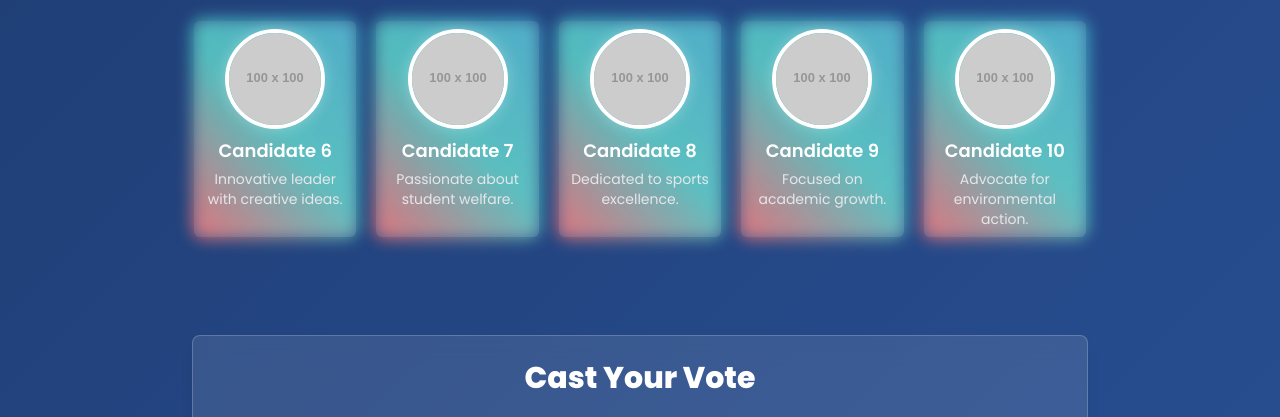
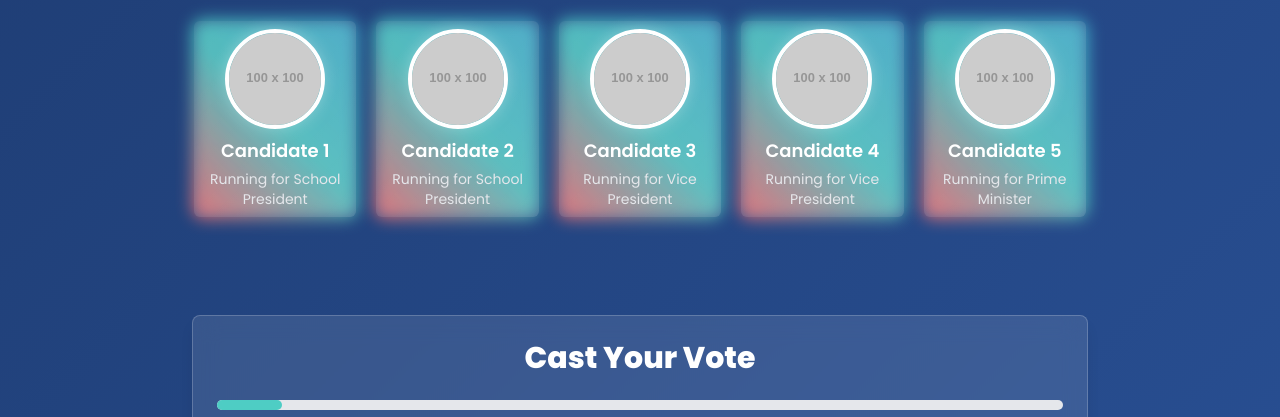
Before and after one commit to devvvvv7/candidates, a plain HTML site: page index.html in a window 1280 px wide. Shown: the part 365-782 px from the top of the page. Drawn offline with nearby package versions, Linux system fonts and the light colour scheme; placeholder pictures from the web are drawn by us.

Commit message:
Update index.html

```diff
--- a/index.html
+++ b/index.html
@@ -166,30 +166,31 @@
         <h2 class="text-3xl font-bold text-center text-white mb-6">Meet Your Candidates</h2>
         <div class="grid grid-cols-1 sm:grid-cols-3 md:grid-cols-5 gap-4 mb-12">
             <div class="candidate-intro text-center p-2 rounded-lg">
-                <img src="https://placehold.co/100x100?text=Candidate6" alt="Candidate 6" class="candidate-img mx-auto">
-                <h3 class="text-lg font-semibold mt-2 text-white">Candidate 6</h3>
-                <p class="text-sm text-gray-200 mt-1">Innovative leader with creative ideas.</p>
+                <img src="https://placehold.co/100x100?text=Candidate1" alt="Candidate 1" class="candidate-img mx-auto">
+                <h3 class="text-lg font-semibold mt-2 text-white">Candidate 1</h3>
+                <p class="text-sm text-gray-200 mt-1">Running for School President</p>
             </div>
             <div class="candidate-intro text-center p-2 rounded-lg">
-                <img src="https://placehold.co/100x100?text=Candidate7" alt="Candidate 7" class="candidate-img mx-auto">
-                <h3 class="text-lg font-semibold mt-2 text-white">Candidate 7</h3>
-                <p class="text-sm text-gray-200 mt-1">Passionate about student welfare.</p>
+                <img src="https://placehold.co/100x100?text=Candidate2" alt="Candidate 2" class="candidate-img mx-auto">
+                <h3 class="text-lg font-semibold mt-2 text-white">Candidate 2</h3>
+                <p class="text-sm text-gray-200 mt-1">Running for School President</p>
             </div>
             <div class="candidate-intro text-center p-2 rounded-lg">
-                <img src="https://placehold.co/100x100?text=Candidate8" alt="Candidate 8" class="candidate-img mx-auto">
-                <h3 class="text-lg font-semibold mt-2 text-white">Candidate 8</h3>
-                <p class="text-sm text-gray-200 mt-1">Dedicated to sports excellence.</p>
+                <img src="https://placehold.co/100x100?text=Candidate3" alt="Candidate 3" class="candidate-img mx-auto">
+                <h3 class="text-lg font-semibold mt-2 text-white">Candidate 3</h3>
+                <p class="text-sm text-gray-200 mt-1">Running for Vice President</p>
             </div>
             <div class="candidate-intro text-center p-2 rounded-lg">
-                <img src="https://placehold.co/100x100?text=Candidate9" alt="Candidate 9" class="candidate-img mx-auto">
-                <h3 class="text-lg font-semibold mt-2 text-white">Candidate 9</h3>
-                <p class="text-sm text-gray-200 mt-1">Focused on academic growth.</p>
+                <img src="https://placehold.co/100x100?text=Candidate4" alt="Candidate 4" class="candidate-img mx-auto">
+                <h3 class="text-lg font-semibold mt-2 text-white">Candidate 4</h3>
+                <p class="text-sm text-gray-200 mt-1">Running for Vice President</p>
             </div>
             <div class="candidate-intro text-center p-2 rounded-lg">
-                <img src="https://placehold.co/100x100?text=Candidate10" alt="Candidate 10" class="candidate-img mx-auto">
-                <h3 class="text-lg font-semibold mt-2 text-white">Candidate 10</h3>
-                <p class="text-sm text-gray-200 mt-1">Advocate for environmental action.</p>
+                <img src="https://placehold.co/100x100?text=Candidate5" alt="Candidate 5" class="candidate-img mx-auto">
+                <h3 class="text-lg font-semibold mt-2 text-white">Candidate 5</h3>
+                <p class="text-sm text-gray-200 mt-1">Running for Prime Minister</p>
             </div>
+            <!-- Add more candidates as needed for other positions -->
         </div>
     </section>
     <section class="w-full max-w-4xl mt-12 bg-white/10 backdrop-blur-md rounded-lg shadow-lg p-6 border border-white/20">
@@ -242,7 +243,7 @@
         import { initializeApp, deleteApp, getApps } from "https://www.gstatic.com/firebasejs/10.12.2/firebase-app.js";
         import { getFirestore, collection, doc, setDoc, getDocs, query, where, getDoc } from "https://www.gstatic.com/firebasejs/10.12.2/firebase-firestore.js";
 
-         const firebaseConfig = {
+        const firebaseConfig = {
   apiKey: "AIzaSyBLN3ENTtU1clKiY3ayKym4p2hFCsSw1ts",
   authDomain: "school-voting-492f0.firebaseapp.com",
   projectId: "school-voting-492f0",
@@ -260,31 +261,163 @@
         const db = getFirestore(app);
 
         const posts = [
-            { id: "post1", label: "School President", tooltip: "Leads the student council and represents the school." },
-            { id: "post2", label: "Vice President", tooltip: "Assists the president and leads in their absence." },
-            { id: "post3", label: "Prime Minister", tooltip: "Oversees major school initiatives." },
-            { id: "post4", label: "Deputy P.M.", tooltip: "Supports the Prime Minister." },
-            { id: "post5", label: "Discipline Advisor", tooltip: "Promotes discipline and school rules." },
-            { id: "post6", label: "Speaker", tooltip: "Represents student voices in assemblies." },
-            { id: "post7", label: "House Captain Class 10 (1 per House)", tooltip: "Leads Class 10 house activities.", classSpecific: "9-10" },
-            { id: "post8", label: "Vice-Captain Class 9 (1 per House)", tooltip: "Supports Class 9 house leadership.", classSpecific: "9-10" },
-            { id: "post9", label: "Sports Captain Class 9 (1 per House)", tooltip: "Leads Class 9 sports activities.", classSpecific: "9-10" },
-            { id: "post10", label: "Class Representative Class 10 (4 Positions)", tooltip: "Represents Class 10 students.", classSpecific: "9-10" },
-            { id: "post11", label: "Cultural Advisor", tooltip: "Promotes cultural events." },
-            { id: "post12", label: "Cultural Minister", tooltip: "Organizes cultural programs." },
-            { id: "post13", label: "Technological Advisor", tooltip: "Guides tech-related initiatives." },
-            { id: "post14", label: "Technological Minister", tooltip: "Implements tech solutions." },
-            { id: "post15", label: "Academic Minister", tooltip: "Focuses on academic excellence." },
-            { id: "post16", label: "Chairmen of House", tooltip: "Oversees house activities." },
-            { id: "post17", label: "Environment Minister", tooltip: "Promotes environmental initiatives." }
-        ];
-
-        const candidates = [
-            { name: "Candidate 6", image: "https://placehold.co/100x100?text=Candidate6" },
-            { name: "Candidate 7", image: "https://placehold.co/100x100?text=Candidate7" },
-            { name: "Candidate 8", image: "https://placehold.co/100x100?text=Candidate8" },
-            { name: "Candidate 9", image: "https://placehold.co/100x100?text=Candidate9" },
-            { name: "Candidate 10", image: "https://placehold.co/100x100?text=Candidate10" }
+            {
+                id: "post1",
+                label: "School President",
+                tooltip: "Leads the student council and represents the school.",
+                candidates: [
+                    { name: "Candidate 1", image: "https://placehold.co/100x100?text=Candidate1" },
+                    { name: "Candidate 2", image: "https://placehold.co/100x100?text=Candidate2" }
+                ]
+            },
+            {
+                id: "post2",
+                label: "Vice President",
+                tooltip: "Assists the president and leads in their absence.",
+                candidates: [
+                    { name: "Candidate 3", image: "https://placehold.co/100x100?text=Candidate3" },
+                    { name: "Candidate 4", image: "https://placehold.co/100x100?text=Candidate4" }
+                ]
+            },
+            {
+                id: "post3",
+                label: "Prime Minister",
+                tooltip: "Oversees major school initiatives.",
+                candidates: [
+                    { name: "Candidate 5", image: "https://placehold.co/100x100?text=Candidate5" },
+                    { name: "Candidate 6", image: "https://placehold.co/100x100?text=Candidate6" }
+                ]
+            },
+            {
+                id: "post4",
+                label: "Deputy P.M.",
+                tooltip: "Supports the Prime Minister.",
+                candidates: [
+                    { name: "Candidate 7", image: "https://placehold.co/100x100?text=Candidate7" },
+                    { name: "Candidate 8", image: "https://placehold.co/100x100?text=Candidate8" }
+                ]
+            },
+            {
+                id: "post5",
+                label: "Discipline Advisor",
+                tooltip: "Promotes discipline and school rules.",
+                candidates: [
+                    { name: "Candidate 9", image: "https://placehold.co/100x100?text=Candidate9" },
+                    { name: "Candidate 10", image: "https://placehold.co/100x100?text=Candidate10" }
+                ]
+            },
+            {
+                id: "post6",
+                label: "Speaker",
+                tooltip: "Represents student voices in assemblies.",
+                candidates: [
+                    { name: "Candidate 11", image: "https://placehold.co/100x100?text=Candidate11" },
+                    { name: "Candidate 12", image: "https://placehold.co/100x100?text=Candidate12" }
+                ]
+            },
+            {
+                id: "post7",
+                label: "House Captain Class 10 (1 per House)",
+                tooltip: "Leads Class 10 house activities.",
+                classSpecific: "9-10",
+                candidates: [
+                    { name: "Candidate 13", image: "https://placehold.co/100x100?text=Candidate13" },
+                    { name: "Candidate 14", image: "https://placehold.co/100x100?text=Candidate14" }
+                ]
+            },
+            {
+                id: "post8",
+                label: "Vice-Captain Class 9 (1 per House)",
+                tooltip: "Supports Class 9 house leadership.",
+                classSpecific: "9-10",
+                candidates: [
+                    { name: "Candidate 15", image: "https://placehold.co/100x100?text=Candidate15" },
+                    { name: "Candidate 16", image: "https://placehold.co/100x100?text=Candidate16" }
+                ]
+            },
+            {
+                id: "post9",
+                label: "Sports Captain Class 9 (1 per House)",
+                tooltip: "Leads Class 9 sports activities.",
+                classSpecific: "9-10",
+                candidates: [
+                    { name: "Candidate 17", image: "https://placehold.co/100x100?text=Candidate17" },
+                    { name: "Candidate 18", image: "https://placehold.co/100x100?text=Candidate18" }
+                ]
+            },
+            {
+                id: "post10",
+                label: "Class Representative Class 10 (4 Positions)",
+                tooltip: "Represents Class 10 students.",
+                classSpecific: "9-10",
+                candidates: [
+                    { name: "Candidate 19", image: "https://placehold.co/100x100?text=Candidate19" },
+                    { name: "Candidate 20", image: "https://placehold.co/100x100?text=Candidate20" }
+                ]
+            },
+            {
+                id: "post11",
+                label: "Cultural Advisor",
+                tooltip: "Promotes cultural events.",
+                candidates: [
+                    { name: "Candidate 21", image: "https://placehold.co/100x100?text=Candidate21" },
+                    { name: "Candidate 22", image: "https://placehold.co/100x100?text=Candidate22" }
+                ]
+            },
+            {
+                id: "post12",
+                label: "Cultural Minister",
+                tooltip: "Organizes cultural programs.",
+                candidates: [
+                    { name: "Candidate 23", image: "https://placehold.co/100x100?text=Candidate23" },
+                    { name: "Candidate 24", image: "https://placehold.co/100x100?text=Candidate24" }
+                ]
+            },
+            {
+                id: "post13",
+                label: "Technological Advisor",
+                tooltip: "Guides tech-related initiatives.",
+                candidates: [
+                    { name: "Candidate 25", image: "https://placehold.co/100x100?text=Candidate25" },
+                    { name: "Candidate 26", image: "https://placehold.co/100x100?text=Candidate26" }
+                ]
+            },
+            {
+                id: "post14",
+                label: "Technological Minister",
+                tooltip: "Implements tech solutions.",
+                candidates: [
+                    { name: "Candidate 27", image: "https://placehold.co/100x100?text=Candidate27" },
+                    { name: "Candidate 28", image: "https://placehold.co/100x100?text=Candidate28" }
+                ]
+            },
+            {
+                id: "post15",
+                label: "Academic Minister",
+                tooltip: "Focuses on academic excellence.",
+                candidates: [
+                    { name: "Candidate 29", image: "https://placehold.co/100x100?text=Candidate29" },
+                    { name: "Candidate 30", image: "https://placehold.co/100x100?text=Candidate30" }
+                ]
+            },
+            {
+                id: "post16",
+                label: "Chairmen of House",
+                tooltip: "Oversees house activities.",
+                candidates: [
+                    { name: "Candidate 31", image: "https://placehold.co/100x100?text=Candidate31" },
+                    { name: "Candidate 32", image: "https://placehold.co/100x100?text=Candidate32" }
+                ]
+            },
+            {
+                id: "post17",
+                label: "Environment Minister",
+                tooltip: "Promotes environmental initiatives.",
+                candidates: [
+                    { name: "Candidate 33", image: "https://placehold.co/100x100?text=Candidate33" },
+                    { name: "Candidate 34", image: "https://placehold.co/100x100?text=Candidate34" }
+                ]
+            }
         ];
 
         let currentStep = 0;
@@ -324,7 +457,7 @@
                     <div class="flex items-center space-x-4">
                         <select id="${post.id}" class="custom-select" required>
                             <option value="" disabled selected>--Choose a Candidate--</option>
-                            ${candidates.map(c => `<option value="${c.name}" data-image="${c.image}">${c.name}</option>`).join('')}
+                            ${post.candidates.map(c => `<option value="${c.name}" data-image="${c.image}">${c.name}</option>`).join('')}
                         </select>
                         <img class="candidate-img-preview hidden w-12 h-12 rounded-full border-2 border-white" src="" alt="Candidate">
                     </div>
```
